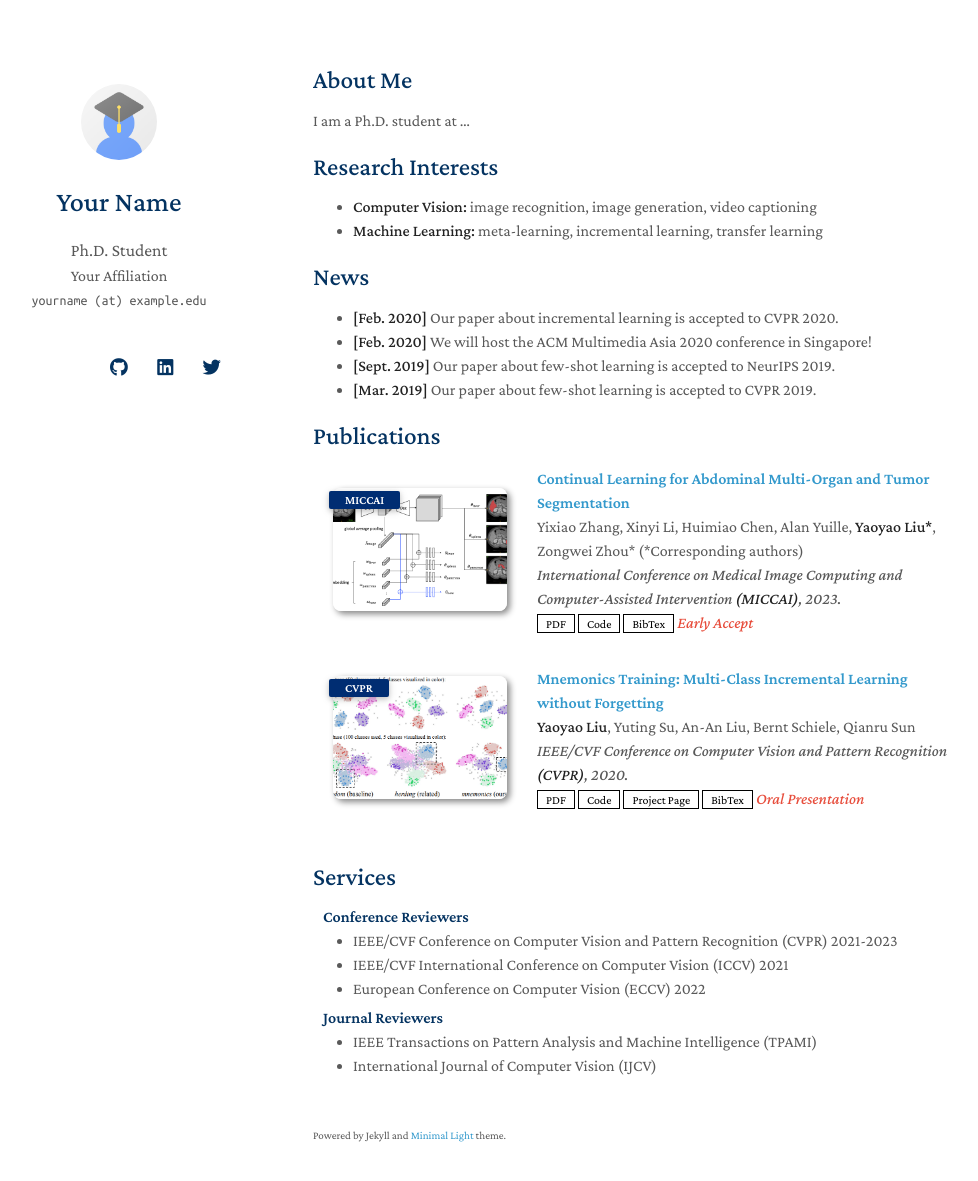
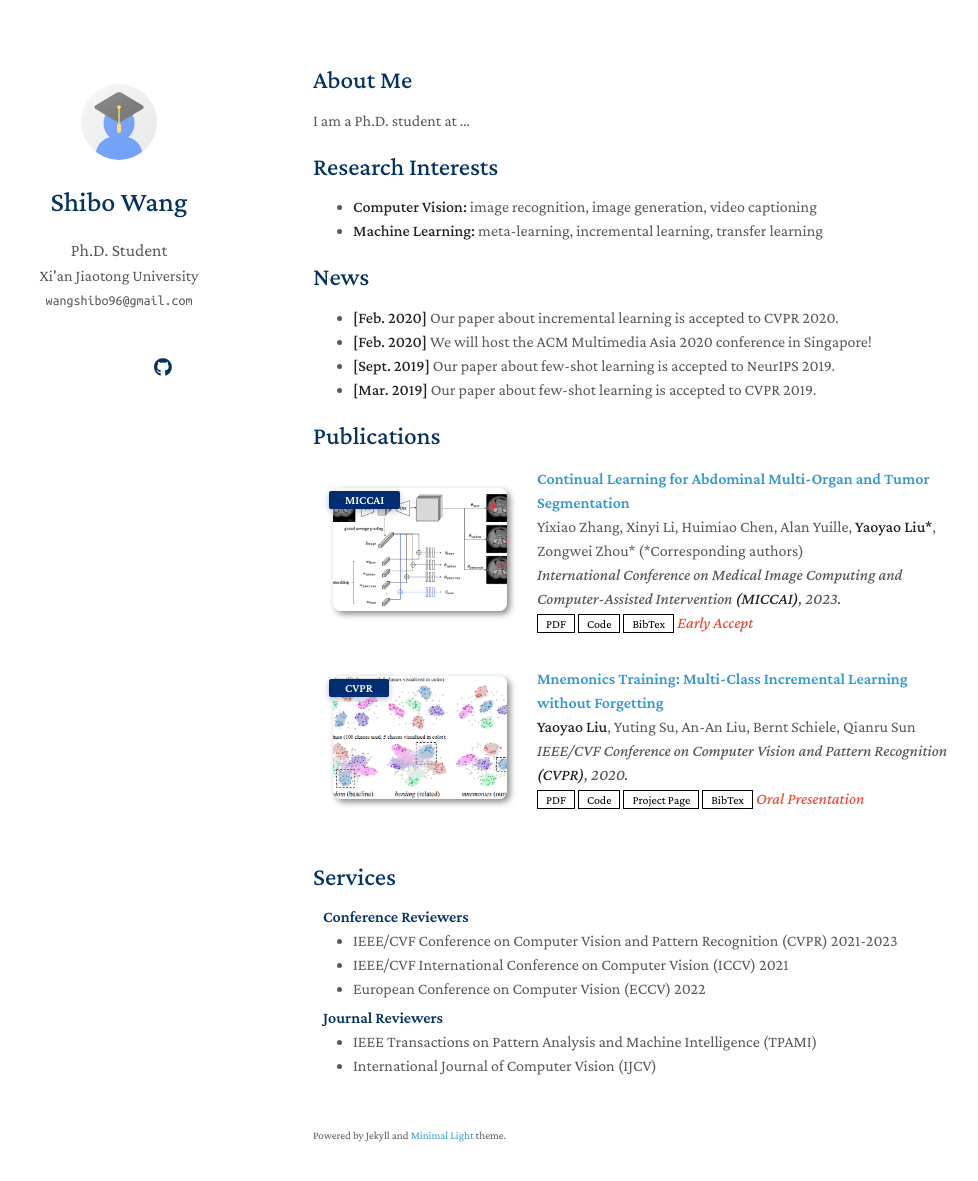
Before and after one commit to sibwang/sibwang.github.io, a Jekyll site: the page built from index.md, in a window 1280 px wide and 1216 px high. Shown: the top 1181 px of the window, without its empty margins (157-1135 px from the left). Built offline with Jekyll 4.4.1, drawn with Linux system fonts in a browser that asks for light colours; nearby versions of some CDN libraries; a style sheet for code colours, icons or effects is not loaded; our own code applies the rules of GitHub Pages for plain Markdown files.

Commit message:
Update _config.yml

```diff
--- a/_config.yml
+++ b/_config.yml
@@ -1,8 +1,8 @@
 # Basic Information
-title: Your Name
+title: Shibo Wang
 position: Ph.D. Student
-affiliation: Your Affiliation
-email: yourname (at) example.edu
+affiliation: Xi'an Jiaotong University
+email: wangshibo96@gmail.com
 
 # Search Engine Optimization (SEO)
 # The following information is used to improve the website traffic from search engines, e.g., Google.
@@ -14,9 +14,9 @@ canonical: https://minimal-light-theme.yliu.me/
 # If you don't need one of them, you may delete the corresponding line.
 google_scholar: https://scholar.google.com/
 cv_link: assets/files/curriculum_vitae.pdf
-github_link: https://github.com/
-linkedin: https://www.linkedin.com/
-twitter: https://twitter.com/
+github_link: https://github.com/sibwang
+# linkedin: https://www.linkedin.com/
+# twitter: https://twitter.com/
 
 # Images (e.g., your profile picture and your website's favicon)
 # "favicon" and "favicon_dark" are used for the light and dark modes, respectively.
@@ -38,7 +38,7 @@ font: "Serif" # or "Sans Serif"
 
 # Google Analytics ID
 # Please remove this if you don't use Google Analytics
-google_analytics: UA-111540567-4
+# google_analytics: UA-111540567-4
 
 # Use this project as a remote theme for GitHub Pages
 # See the guide here: https://docs.github.com/en/pages/setting-up-a-github-pages-site-with-jekyll/adding-a-theme-to-your-github-pages-site-using-jekyll
```
